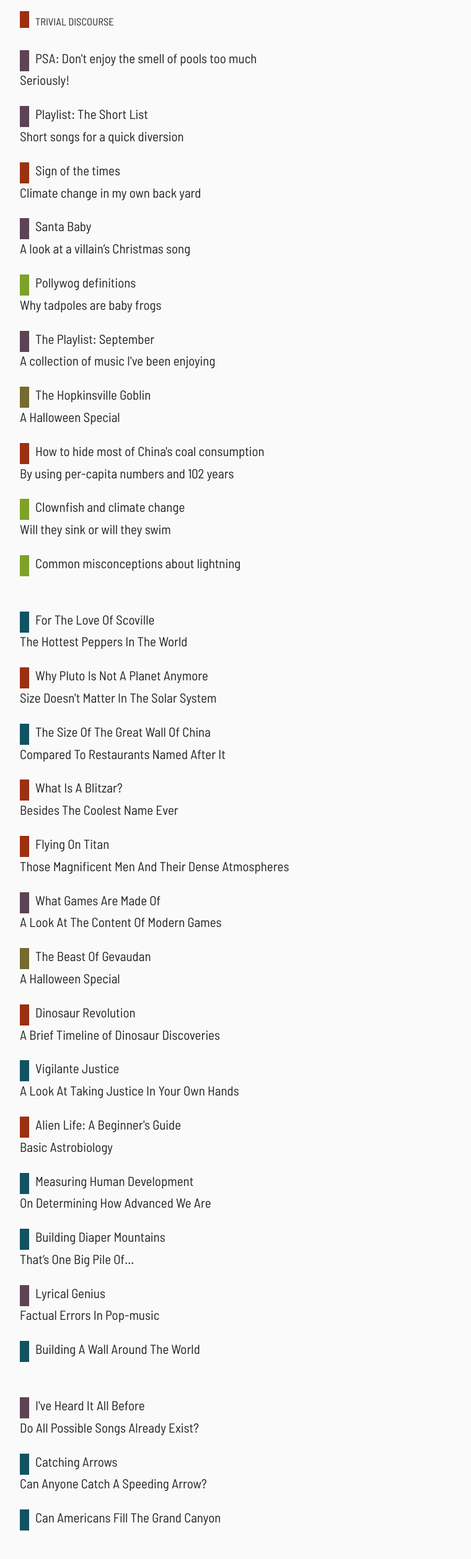
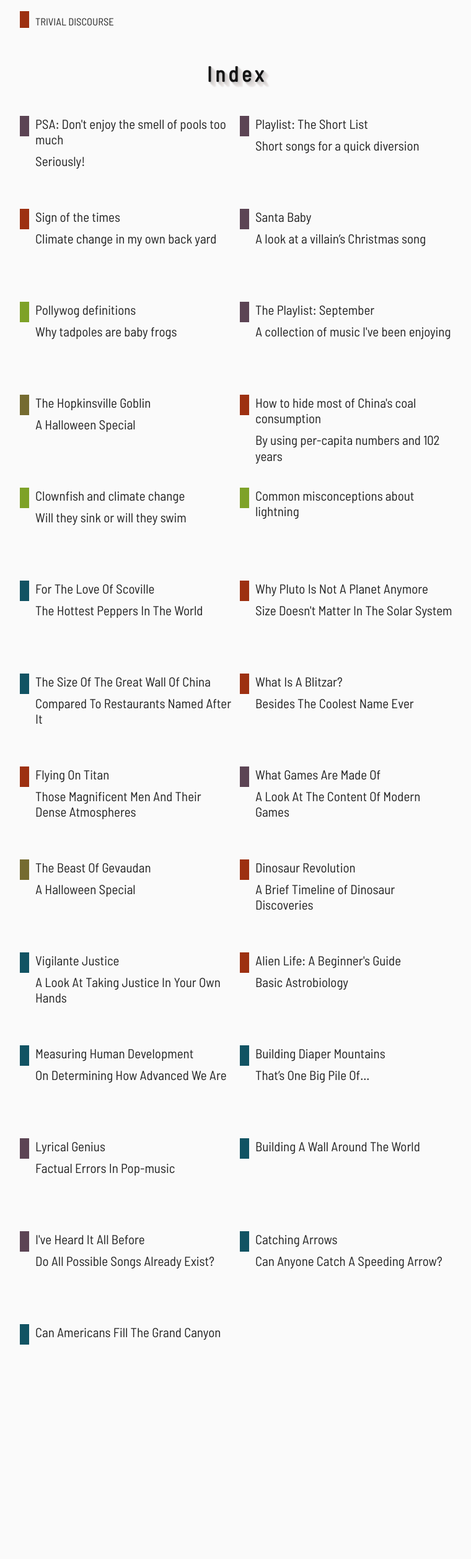
Before and after one commit to PieterHeijman/PieterHeijman.github.io, a Jekyll site: the page built from index.html, in a window 1280 px wide. Shown: the whole page at 62% size, without its empty margins (258-1018 px from the left). Built offline with Jekyll 4.4.1, drawn with Linux system fonts in a browser that asks for light colours; after the commit the page ends 2272 px from its top, so only the background shows below that.

Commit message:
[TASK] Slight upgrade to the index page

```diff
--- a/_sass/_base.scss
+++ b/_sass/_base.scss
@@ -97,6 +97,21 @@ aside.left {
   width: 100%;
   max-width: 700px;
 }
+
+.index {
+  display: grid;
+  grid-template-columns: 1fr 1fr;
+  grid-template-rows: auto;
+  grid-column-gap: 10px;
+}
+
+.index-item {
+  display: block;
+  width: 100%;
+  height: 150px;
+}
+
+
 
 body, p, .lead {
    font-family: $primary-font;
@@ -217,7 +232,7 @@ aside li {
   list-style-type: none;
 }
 
-.linkprev a, .linknext a, .linkprev a:hover, .linknext a:hover, .index .title a, .index .title a:hover {
+.linkprev a, .linknext a, .linkprev a:hover, .linknext a:hover, .index-item .title a, .index-item .title a:hover {
   color: $black;
   text-decoration: none;
 }
@@ -338,7 +353,7 @@ article p.title a, article p.title a {
   text-decoration: none;
 }
 
-.logo::before, .index h1::before {
+.logo::before, .index-item h1::before {
   display: block;
   content: "";
   background-color: #9d3011;
@@ -348,19 +363,29 @@ article p.title a, article p.title a {
   float: left;
 }
 
-.world .logo::before, .index.world h1::before {
+.index-item h2::before {
+  display: block;
+  content: "";
+  background-color: transparent;
+  width: 15px;
+  height: 100px;
+  margin-right: 10px;
+  float: left;
+}
+
+.world .logo::before, .index-item.world h1::before {
   background-color: #115363;
 }
-.nature .logo::before, .index.nature h1::before {
+.nature .logo::before, .index-item.nature h1::before {
   background-color: #7ea228;
 }
-.science .logo::before, .index.science h1::before {
+.science .logo::before, .index-item.science h1::before {
   background-color: #9d3011;
 }
-.entertainment .logo::before, .index.entertainment h1::before {
+.entertainment .logo::before, .index-item.entertainment h1::before {
   background-color: #5c4454;
 }
-.legend .logo::before, .index.legend h1::before {
+.legend .logo::before, .index-item.legend h1::before {
   background-color: #756b30;
 }
 
@@ -373,14 +398,14 @@ article p.title a, article p.title a {
   text-decoration: none;
 }
 
-.index h1, .index h2 {
+.index-item h1, .index-item h2 {
   font-family: $bold-font;
   font-size: $font-normal;
   font-feature-settings: "kern" 1, "liga" 1, "swsh" 1, "salt" 1;
   font-weight: normal;
 }
 
-a.index {
+a.index-item {
   text-decoration: none;
 }
 
--- a/index.html
+++ b/index.html
@@ -5,10 +5,13 @@ sitemap:
     changefreq: 'monthly'
     lastmod: 2017-10-01
 ---
-
-<div>
+<article>
+<h1 class="title">
+  Index
+</h1>
+<div class="index">
   {% for post in site.posts %}
-  <a rel="prev" class="index {{ post.category }}" href="{{ post.url }}">
+  <a rel="prev" class="index-item {{ post.category }}" href="{{ post.url }}">
     <h1>{{ post.title }}</h1>
     {% if post.subtitle %}
     <h2>{{ post.subtitle }}</h2>
@@ -18,3 +21,4 @@ sitemap:
   </a>
 {% endfor %}
 </div>
+</article>
```
